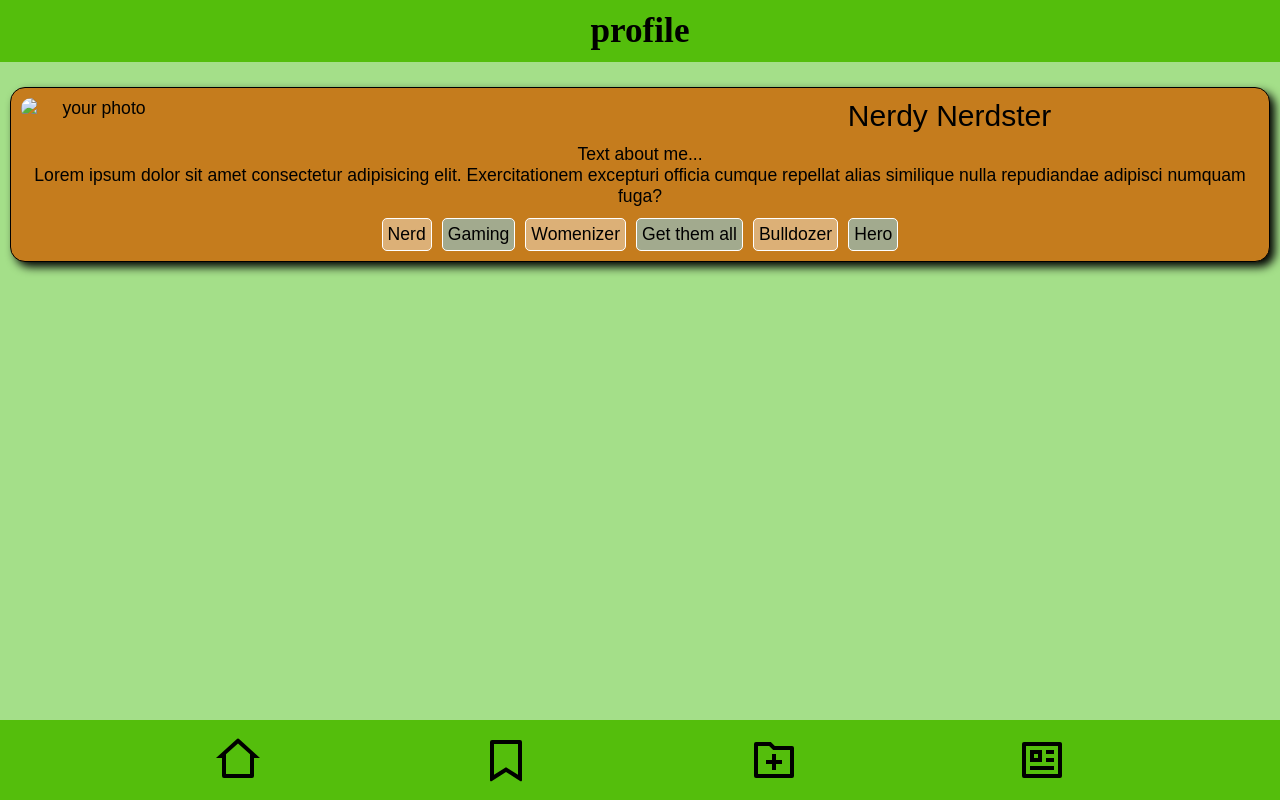
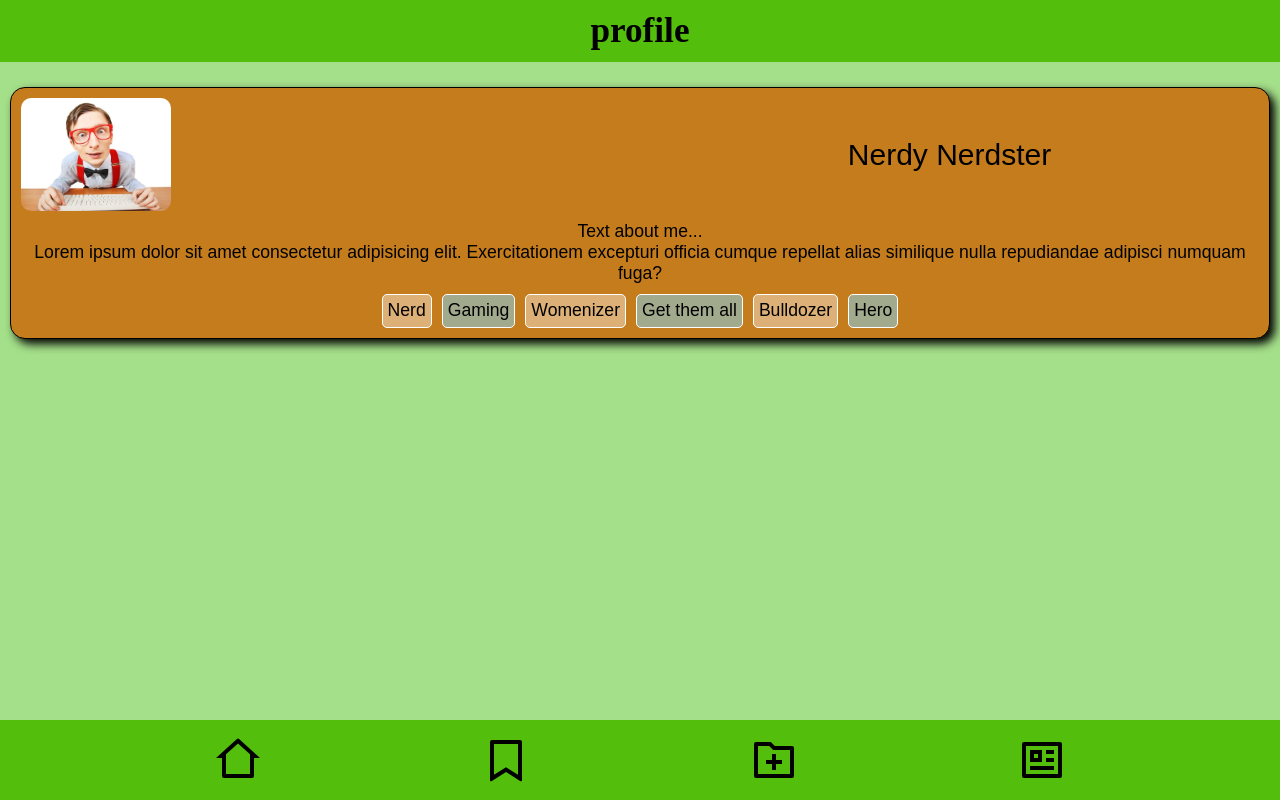
Before and after one commit to thomasmueller87/quiz, a plain HTML site: page src/profile.html in a window 1280 px wide. Drawn offline with Linux system fonts and the light colour scheme; the site is published under a folder, as on GitHub Pages, so addresses that start at the root find nothing.

Commit message:
Profile Photo bugfix

```diff
--- a/src/profile.html
+++ b/src/profile.html
@@ -17,7 +17,7 @@
           <div class="q-card__profile-grid1">
             <img
               class="q-card__profile-photo"
-              src="/src/components/photos/geek.webp"
+              src="./components/photos/geek.webp"
               alt="your photo"
             />
           </div>
```
